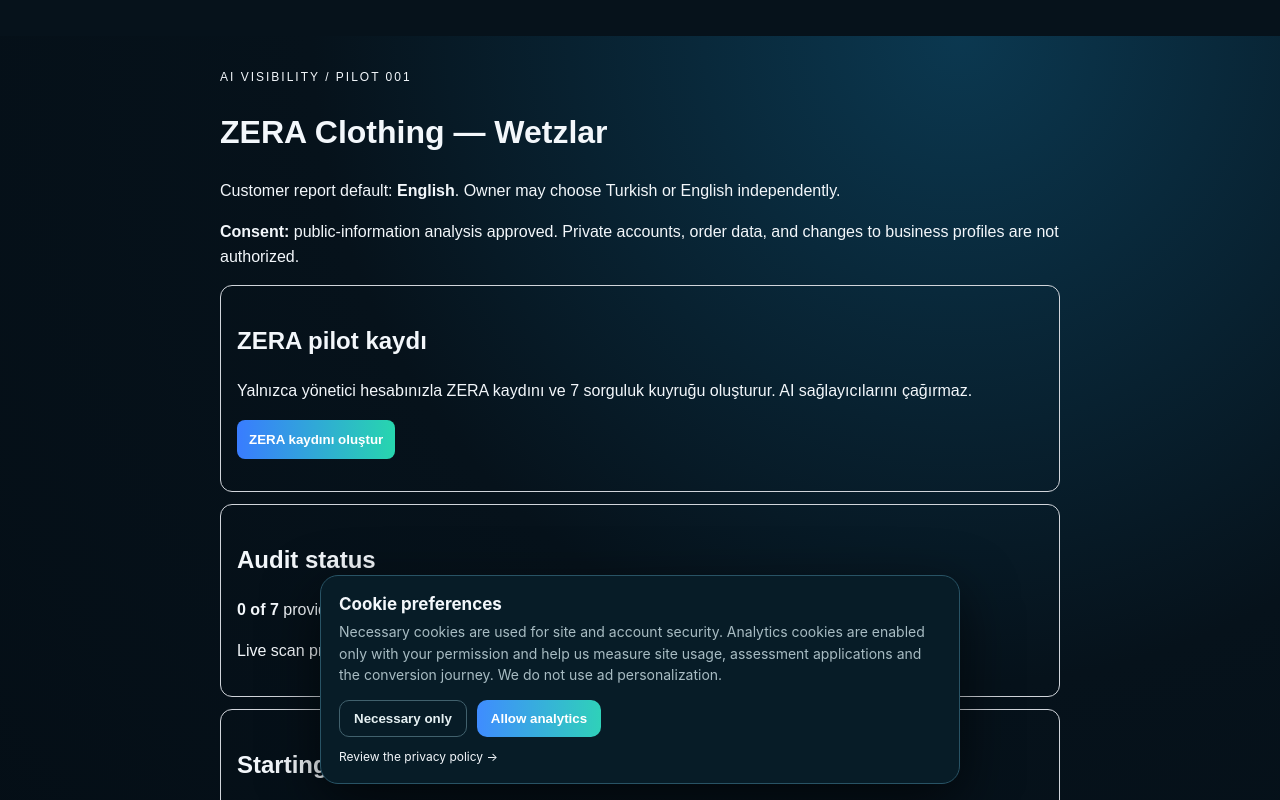
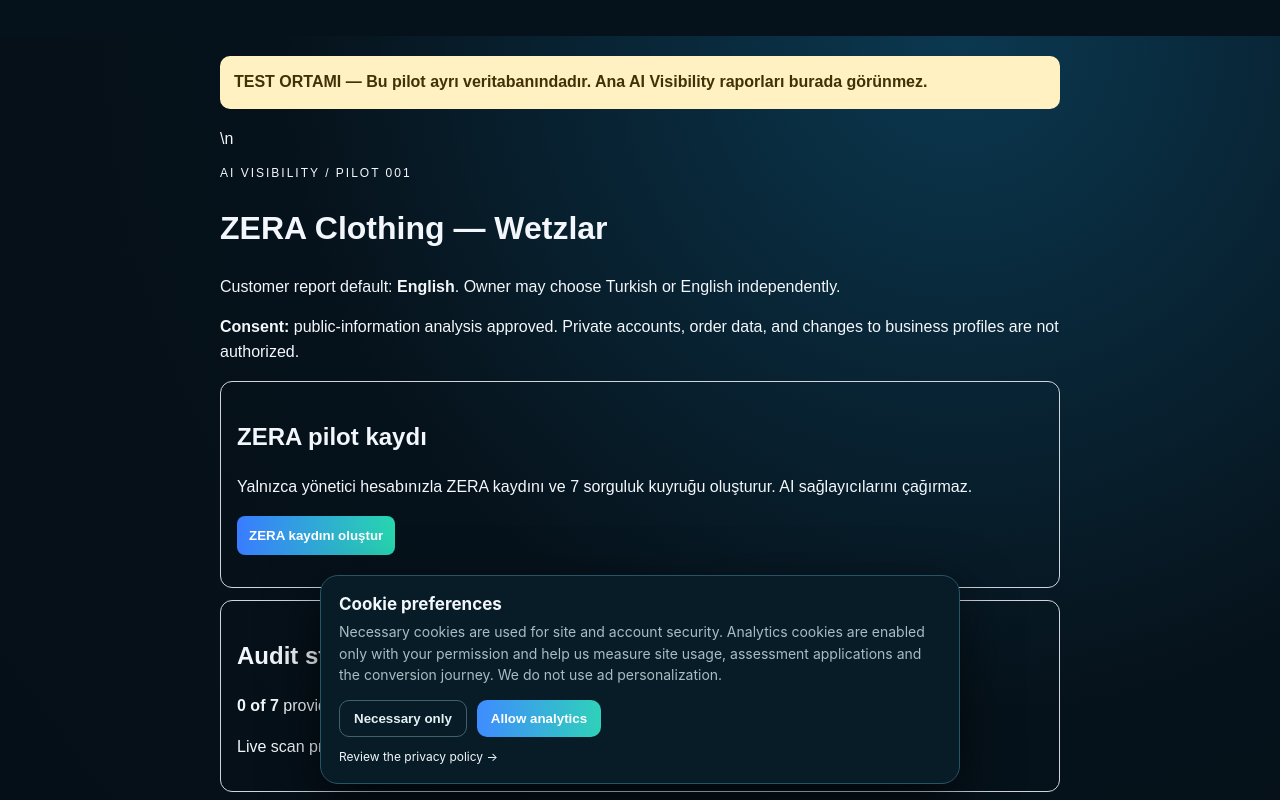
Before and after one commit to mehmetozan-5858/ai-visibility, a Next.js app: page /zera-pilot in a window 1280 px wide. Shown: the top 800 px of the page. Built offline with nearby package versions, Linux system fonts and the light colour scheme; no server answers.

Commit message:
ux(zera): clearly identify isolated test environment on pilot page

```diff
--- a/app/zera-pilot/page.js
+++ b/app/zera-pilot/page.js
@@ -9,7 +9,7 @@
  const report=buildPilotReport(buildAuditQueue(pilot),{asOf:'2026-10-24'});
  const card={border:'1px solid #d1d5db',padding:'16px',borderRadius:'12px',marginBottom:'12px'};
  return <main style={{maxWidth:880,margin:'36px auto',padding:20,fontFamily:'Arial,sans-serif',lineHeight:1.55}}>
-  <p style={{fontSize:12,letterSpacing:2}}>AI VISIBILITY / PILOT 001</p>
+  <aside style={{padding:14,background:"#fff1c2",color:"#423006",borderRadius:10,fontWeight:700,marginBottom:18}}>TEST ORTAMI — Bu pilot ayrı veritabanındadır. Ana AI Visibility raporları burada görünmez.</aside>\n  <p style={{fontSize:12,letterSpacing:2}}>AI VISIBILITY / PILOT 001</p>
   <h1>ZERA Clothing — Wetzlar</h1>
   <p>Customer report default: <strong>{resolveReportLanguage({country:pilot.country})==='en'?'English':'Türkçe'}</strong>. Owner may choose Turkish or English independently.</p>
   <p><strong>Consent:</strong> public-information analysis approved. Private accounts, order data, and changes to business profiles are not authorized.</p>
```
